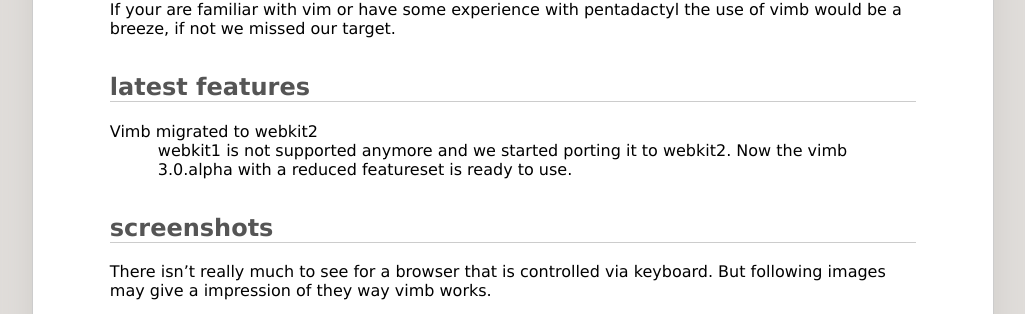
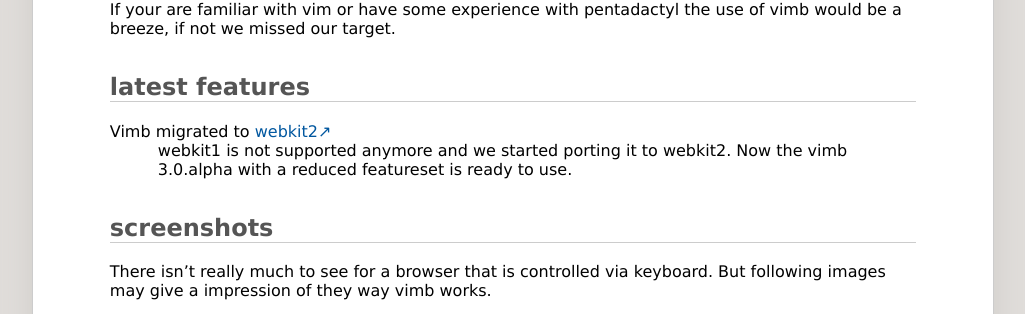
Before and after one commit to fanglingsu/vimb, a Jekyll site: the page built from index.md, in a window 1280 px wide and 900 px high. Shown: the part 211-525 px from the top of the window, without its empty margins (127-1152 px from the left). Built offline with Jekyll 4.4.1, drawn with Linux system fonts in a browser that asks for light colours; some of the changed lines change nothing that is shown.

Commit message:
Link to changes.

```diff
--- a/index.md
+++ b/index.md
@@ -17,7 +17,7 @@
 
 ## latest features
 
-Vimb migrated to webkit2
+Vimb migrated to [webkit2](https://github.com/fanglingsu/vimb/compare/2.12...3.0-alpha)
 : webkit1 is not supported anymore and we started porting it to webkit2. Now
   the vimb 3.0.alpha with a reduced featureset is ready to use.
 
```
